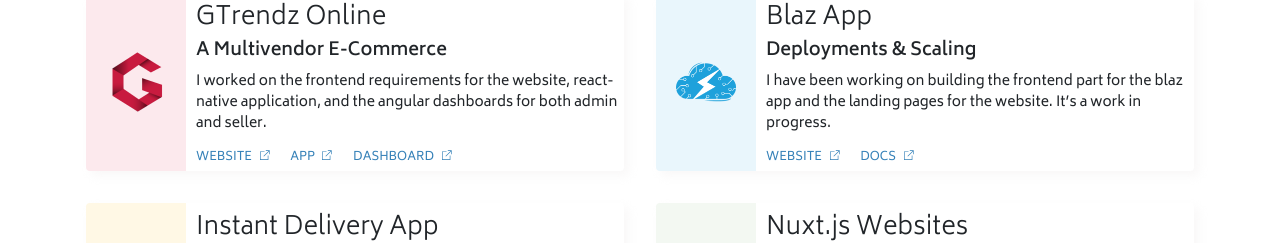
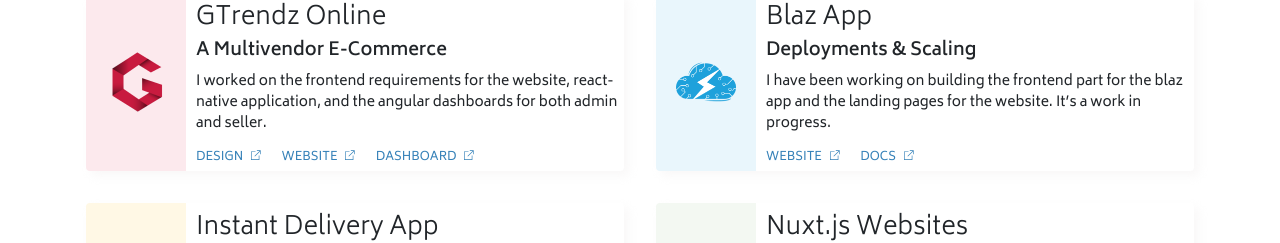
Before and after one commit to narenkram/Lance, a Nuxt app: page / in a window 1280 px wide. Shown: the part 964-1207 px from the top of the page. Built offline with nearby package versions, Linux system fonts and the light colour scheme.

Commit message:
update gtrendz design link

```diff
--- a/pages/index.vue
+++ b/pages/index.vue
@@ -95,21 +95,21 @@
                   class="PortfolioItem_description"
                 >I worked on the frontend requirements for the website, react-native application, and the angular dashboards for both admin and seller.</p>
                 <a
+                  href="https://dribbble.com/shots/12137183-Multi-Vendor-E-Commerce-App"
+                  rel="no-follow"
+                  class="ProjectLink"
+                  target="_blank"
+                >
+                  Design
+                  <img src="~/assets/icons/link.svg" class="ProjectLink_img" />
+                </a>
+                <a
                   href="https://gtrendz.online"
                   rel="no-follow"
                   class="ProjectLink"
                   target="_blank"
                 >
-                  website
-                  <img src="~/assets/icons/link.svg" class="ProjectLink_img" />
-                </a>
-                <a
-                  href="https://apps.apple.com/us/app/gtrendz-footwear-exclusive/id1438408594"
-                  rel="no-follow"
-                  class="ProjectLink"
-                  target="_blank"
-                >
-                  App
+                  Website
                   <img src="~/assets/icons/link.svg" class="ProjectLink_img" />
                 </a>
                 <a
```
